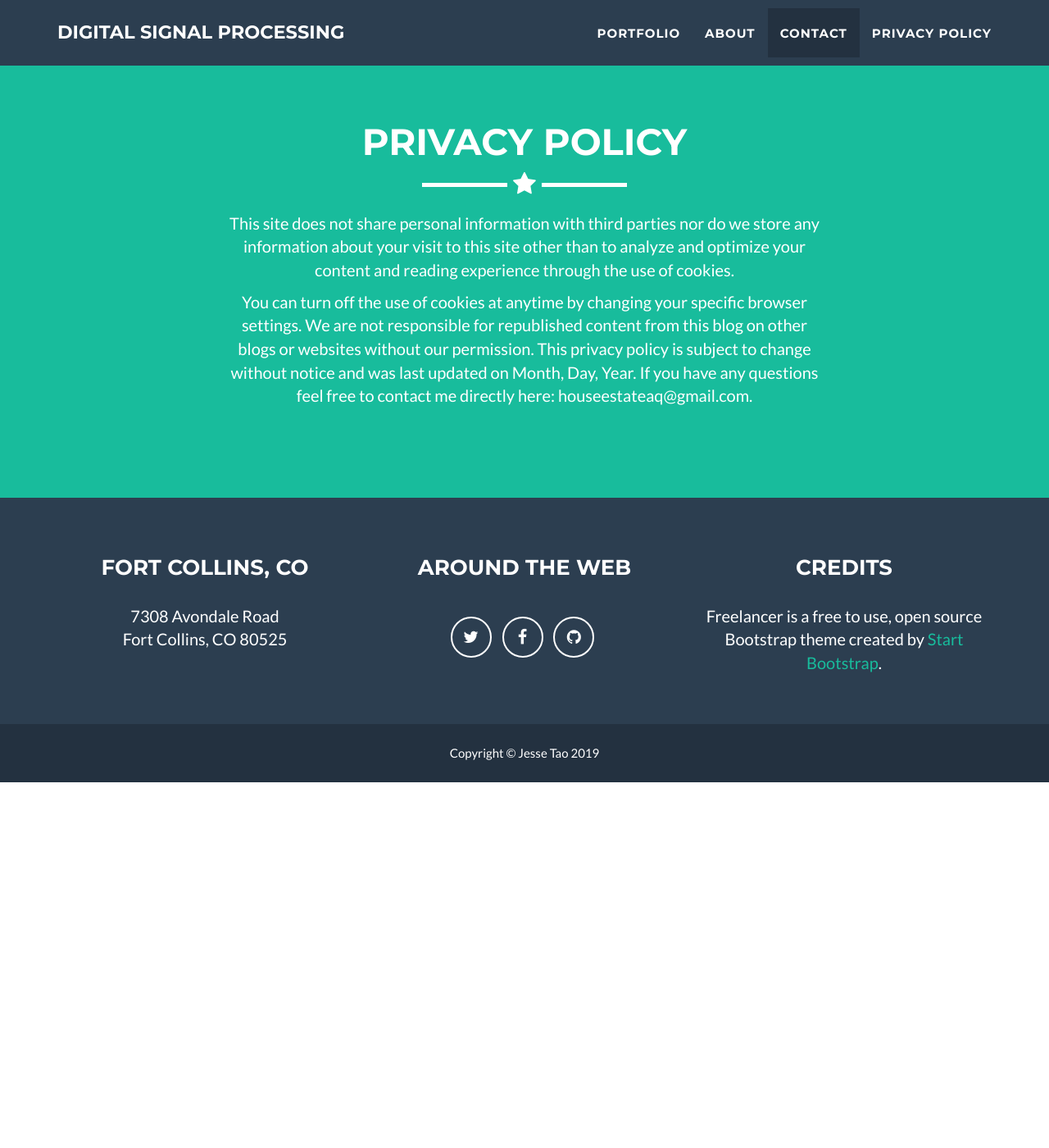
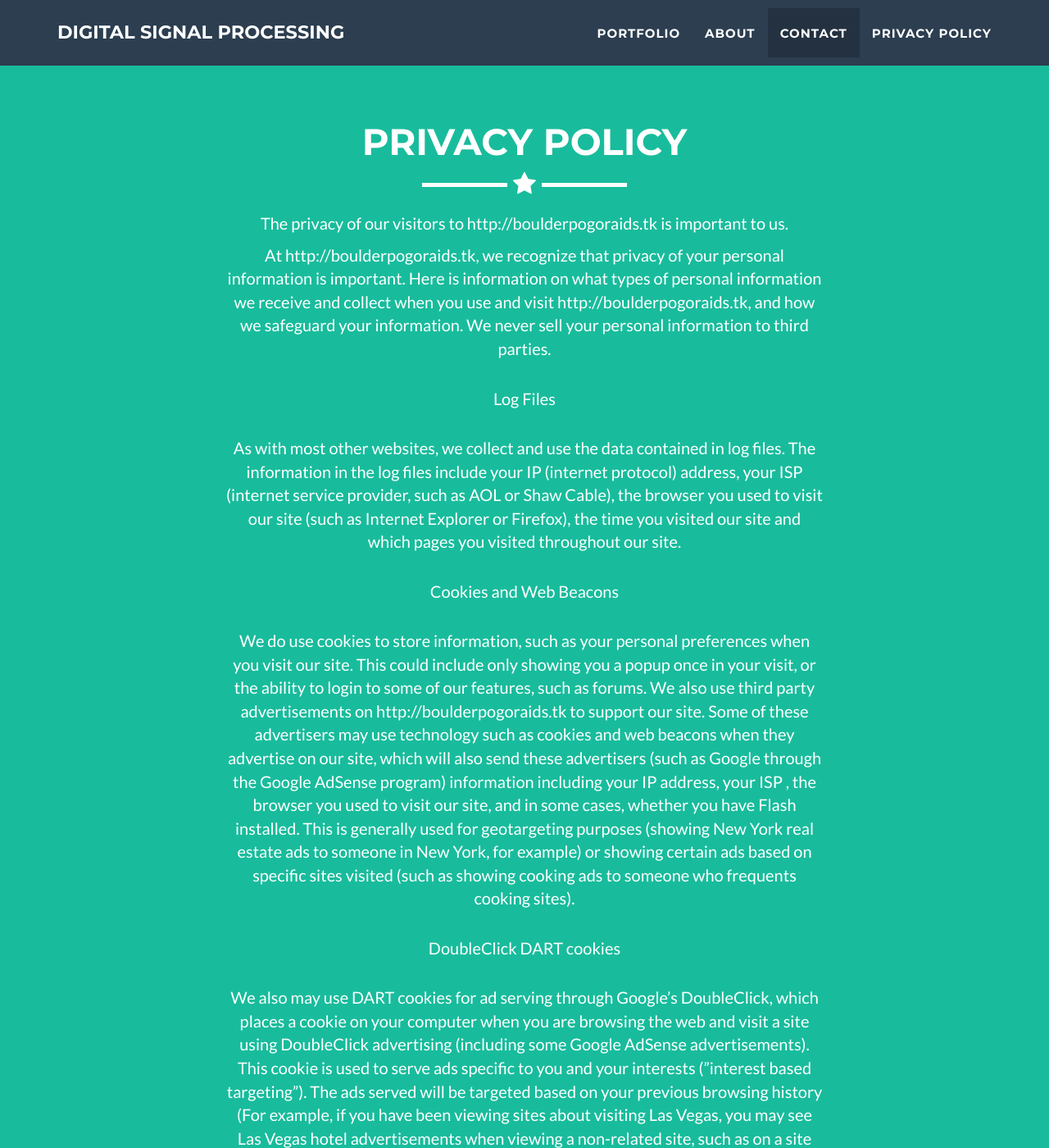
Before and after one commit to auisgold/dsp, a Jekyll site: the page built from index.html, in a window 1280 px wide and 1400 px high, scrolled down 3152 px. Shown: the whole window at 82% size. Built offline with Jekyll 4.4.1, drawn with Linux system fonts in a browser that asks for light colours; before the commit the page ends 4106 px from its top, so only the background shows below that; some of the changed text lies outside the part shown.

Commit message:
Update privacypolicy.html

```diff
--- a/_includes/privacypolicy.html
+++ b/_includes/privacypolicy.html
@@ -8,9 +8,29 @@
                 </div>
             </div>
                 <div class="col-lg-8 col-lg-offset-2 text-center">
-                <p>This site does not share personal information with third parties nor do we store any information about your visit to this site other than to analyze and optimize your content and reading experience through the use of cookies.</p>
-                <p>You can turn off the use of cookies at anytime by changing your specific browser settings. We are not responsible for republished content from this blog on other blogs or websites without our permission.
-                This privacy policy is subject to change without notice and was last updated on Month, Day, Year. If you have any questions feel free to contact me directly here: houseestateaq@gmail.com. </p>
+                <p>The privacy of our visitors to http://boulderpogoraids.tk is important to us.</p>
+                <p>At http://boulderpogoraids.tk, we recognize that privacy of your personal information is important. Here is information on what types of personal information we receive and collect when you use and visit http://boulderpogoraids.tk, and how we safeguard your information.  We never sell your personal information to third parties. </p>
+                    <br>
+                    <p>Log Files</p>
+                    <br>
+                    <p>As with most other websites, we collect and use the data contained in log files.  The information in the log files include  your IP (internet protocol) address, your ISP (internet service provider, such as AOL or Shaw Cable), the browser you used to visit our site (such as Internet Explorer or Firefox), the time you visited our site and which pages you visited throughout our site.</p>
+                    <br>
+                    <p>Cookies and Web Beacons</p>
+                    <br>
+                    <p>We do use cookies to store information, such as your personal preferences when you visit our site.  This could include only showing you a popup once in your visit, or the ability to login to some of our features, such as forums.
+                        We also use third party advertisements on http://boulderpogoraids.tk to support our site.  Some of these advertisers may use technology such as cookies and web beacons when they advertise on our site, which will also send these advertisers (such as Google through the Google AdSense program) information including your IP address, your ISP , the browser you used to visit our site, and in some cases, whether you have Flash installed.  This is generally used for geotargeting purposes (showing New York real estate ads to someone in New York, for example) or showing certain ads based on specific sites visited (such as showing cooking ads to someone who frequents cooking sites).</p>
+                    <br>
+                    <p>DoubleClick DART cookies</p>
+                    <br>
+                    <p>We also may use DART cookies for ad serving through Google’s DoubleClick, which places a cookie on your computer when you are browsing the web and visit a site using DoubleClick advertising (including some Google AdSense advertisements).  This cookie is used to serve ads specific to you and your interests (”interest based targeting”).
+
+The ads served will be targeted based on your previous browsing history (For example, if you have been viewing sites about visiting Las Vegas, you may see Las Vegas hotel advertisements when viewing a non-related site, such as on a site about hockey).  DART uses “non personally identifiable information”.  It does NOT track personal information about you, such as your name, email address, physical address, telephone number, social security numbers, bank account numbers or credit card numbers.
+
+You can opt-out of this ad serving on all sites using this advertising by visiting http://www.doubleclick.com/privacy/dart_adserving.aspx
+
+You can choose to disable or selectively turn off our cookies or third-party cookies in your browser settings, or by managing preferences in programs such as Norton Internet Security.  However, this can affect how you are able to interact with our site as well as other websites.  This could include the inability to login to services or programs, such as logging into forums or accounts.
+
+Deleting cookies does not mean you are permanently opted out of any advertising program.  Unless you have settings that disallow cookies, the next time you visit a site running the advertisements, a new cookie will be added.</p>
                 </div>
             </div>
         </div>
```
